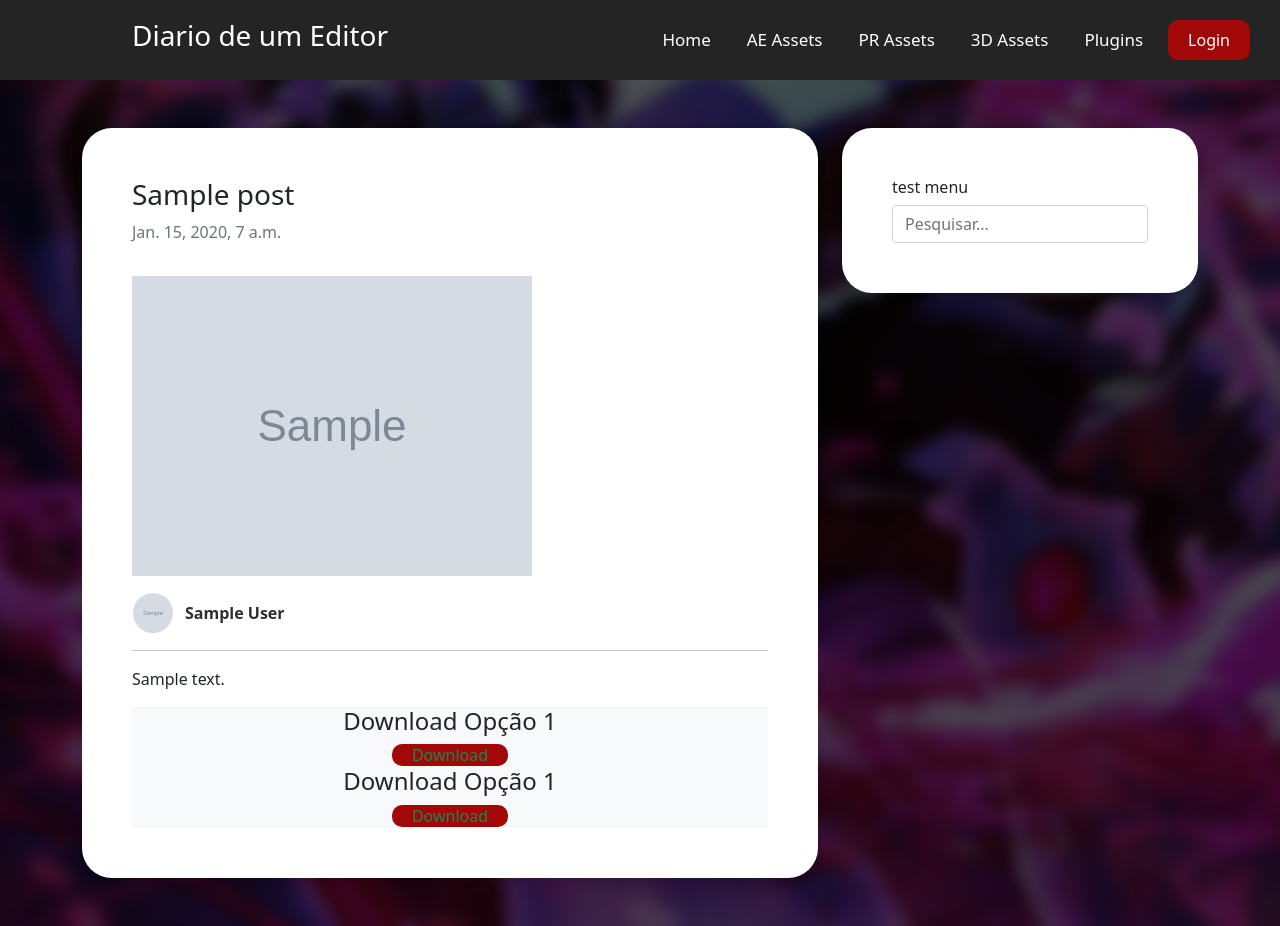
After one commit to eticialima/portal, a Django app: page /post-detail/1/ in a window 1280 px wide. The commit adds this page. Run offline with Django 3.2, Linux system fonts and the light colour scheme; tables that the repository leaves empty hold one stand-in row (values such as "Sample post"); grey boxes marked "Sample" are stand-in pictures; lists and menus that the app fills with data are empty; some libraries are stand-ins or nearby versions.

Commit message:
post Atualizado

```diff
--- /dev/null
+++ b/portal/base/static/css/home.css
@@ -0,0 +1,9 @@
+.container-post {
+  width: 100%;
+  max-width: 65rem;
+  padding: 50px;
+  margin: auto;
+  border-radius: 30px;
+  background-color: #fff;
+  box-shadow: 0px 2px 10px rgb(0 0 0 / 8%);
+}
--- a/portal/base/templates/base/_head.html
+++ b/portal/base/templates/base/_head.html
@@ -4,6 +4,7 @@
 <meta http-equiv="X-UA-Compatible" content="ie=edge">
 
 <!-- CSS local -->
+<link rel="stylesheet" href="{% static 'css/home.css' %}">
 <link rel="stylesheet" href="{% static 'css/style.css' %}">
 <link rel="stylesheet" href="{% static 'css/start.css' %}">
 <link rel="stylesheet" href="{% static 'css/navbar.css' %}">
--- a/portal/base/templates/base/_navbar.html
+++ b/portal/base/templates/base/_navbar.html
@@ -37,14 +37,14 @@
                         <a href="#">Configurações</a>
                     </li>
                     <li>
-                        <a href="#">Logout</a>
+                        <button class=" btn-default d-flex" onclick="location.href='{% url 'logout' %}'">Logout</button>
                     </li>
                 </ul>
             </div>
         </div>
         {% else %}
         <div class="action">
-            <button class=" btn-default d-flex" href="#">Login</button>
+            <button class=" btn-default d-flex" onclick="location.href='{% url 'index-manager' %}'">Login</button>
         </div>
         {% endif %}
     </div>
@@ -129,10 +129,9 @@
     }
 
     .circle-home {
-        background-color: #ffffff;
         border-radius: 50%;
-        width: 40px;
-        height: 40px;
+        width: 50px;
+        height: 50px;
         overflow: hidden;
         position: relative;
         margin-inline: auto;
--- /dev/null
+++ b/portal/home/templates/home/post_detail.html
@@ -0,0 +1,74 @@
+{% extends 'base/_base_home.html' %}
+{% load static %}
+{% block body_home %}
+{% include 'base/_navbar.html' %}
+
+<div class="container py-5">
+    <div class="row">
+
+        <div class="col-md-8">
+            <div class="container-post">
+                <h3>{{post.title}}</h3>
+                <p class="text-muted">{{post.published_date}}</p>
+
+                <img src="{{post.image.url}}" class="img-fluid py-3" alt="{{post.title}}">
+
+                <a href="#" style="text-decoration: none; color: rgb(46, 46, 46);">
+                    <table>
+                        <tr>
+                            <th>
+                                {% if post.author.imagem %}
+                                    <img src="{{  post.author.imagem.url }}" alt="{{ post.author.first_name }}" class="img-fluid rounded-circle" style="width: 40px; height: 40px;margin-right: 10px;">
+                                {% else %}
+                                    <img src="{% static 'images/default.png' %}" class="img-fluid rounded-circle" alt="default" style="width: 40px; height: 40px;margin-right: 10px;"/>
+                                {% endif %}
+                            </th>
+                            <th>
+                                <span class="text-break text-truncate">{{ post.author.first_name }} {{ post.author.last_name }}</span>
+                            </th>
+                        </tr>
+                    </table>
+                </a>
+                <hr>
+                <p>{{post.desc}}</p>
+                <div class="text-center bg-light">
+                    <div>
+                        <h4>Download Opção 1</h4>
+                        {% if post.download_file %}
+                        <th scope="row">
+                           <a class="btn-default link-success" href="{{ post.download_file.url }}" target="_blank">Download</a>
+                        </th>
+                        {% else %}
+                        <th scope="row">None</th>
+                        {% endif %}
+                    </div>
+
+                    <div>
+                        <h4>Download Opção 1</h4>
+                     {% if post.download_link %}
+                     <th scope="row">
+                        <a class="btn-default  link-success" href="{{ post.download_link }}" target="_blank">Download</a>
+                     </th>
+                     {% else %}
+                     <th scope="row">None</th>
+                     {% endif %}
+                    </div>
+
+                </div>
+            </div>
+        </div>
+
+        <div class="col-md-4">
+            <div class="container-post">
+                <h6>test menu</h6>
+                <input type="search" class="form-control" placeholder="Pesquisar...">
+            </div>
+
+
+        </div>
+
+    </div>
+</div>
+
+
+{% endblock %}
--- a/portal/home/templates/home/posts.html
+++ b/portal/home/templates/home/posts.html
@@ -9,7 +9,7 @@
                 <th scope="row">None</th>
                 {% endif %}
             <div class="card-body text-center">
-                <h6> <a href="#" class="text-dark">{{post.title}}</a></h6>
+                <h6> <a href="{% url 'post-detail' post.pk %}" class="text-dark">{{post.title}}</a></h6>
                 <hr>
                 <a href="#" style="text-decoration: none; color: rgb(155, 8, 8);">
                     <table>
--- a/portal/home/urls.py
+++ b/portal/home/urls.py
@@ -1,8 +1,9 @@
 from django.urls import path
 from django.views.generic.base import TemplateView
-from home.views import (IndexHomelView, HomeView)
+from home.views import (IndexHomelView, HomeView, DetailView)
 
 urlpatterns = [
 	path('', HomeView.as_view(), name='home'),
 	path('index-home/', IndexHomelView.as_view(), name='index-home'),
+	path('post-detail/<int:pk>/', DetailView.as_view(), name='post-detail'),
 ]
--- a/portal/home/views.py
+++ b/portal/home/views.py
@@ -1,5 +1,6 @@
 from django.shortcuts import render
 from django.views.generic.base import TemplateView
+from django.views.generic import DetailView
 from base.base_admin_permissions import BaseAdminUsersall
 from post.models import Post
 from post.forms import PostForm
@@ -16,3 +17,8 @@ class HomeView(TemplateView):
 		context = super().get_context_data(**kwargs)
 		context['post_list'] = self.model.objects.all()
 		return context
+
+class DetailView(DetailView):
+	model = Post
+	form_class = PostForm
+	template_name = 'home/post_detail.html'
--- a/portal/post/templates/post/post_create.html
+++ b/portal/post/templates/post/post_create.html
@@ -55,7 +55,7 @@
             </div>
             <br>
             <button type="submit" class="btn-default" name="btn_adicionar">Salvar</button>
-            <button class="btn-default"  onclick="location.href='{% url 'post' %}'"><a></a>Voltar</button>
+            <button class="btn-default"  onclick="location.href='{% url 'post' %}'">Voltar</button>
 
 
         </form>
```
